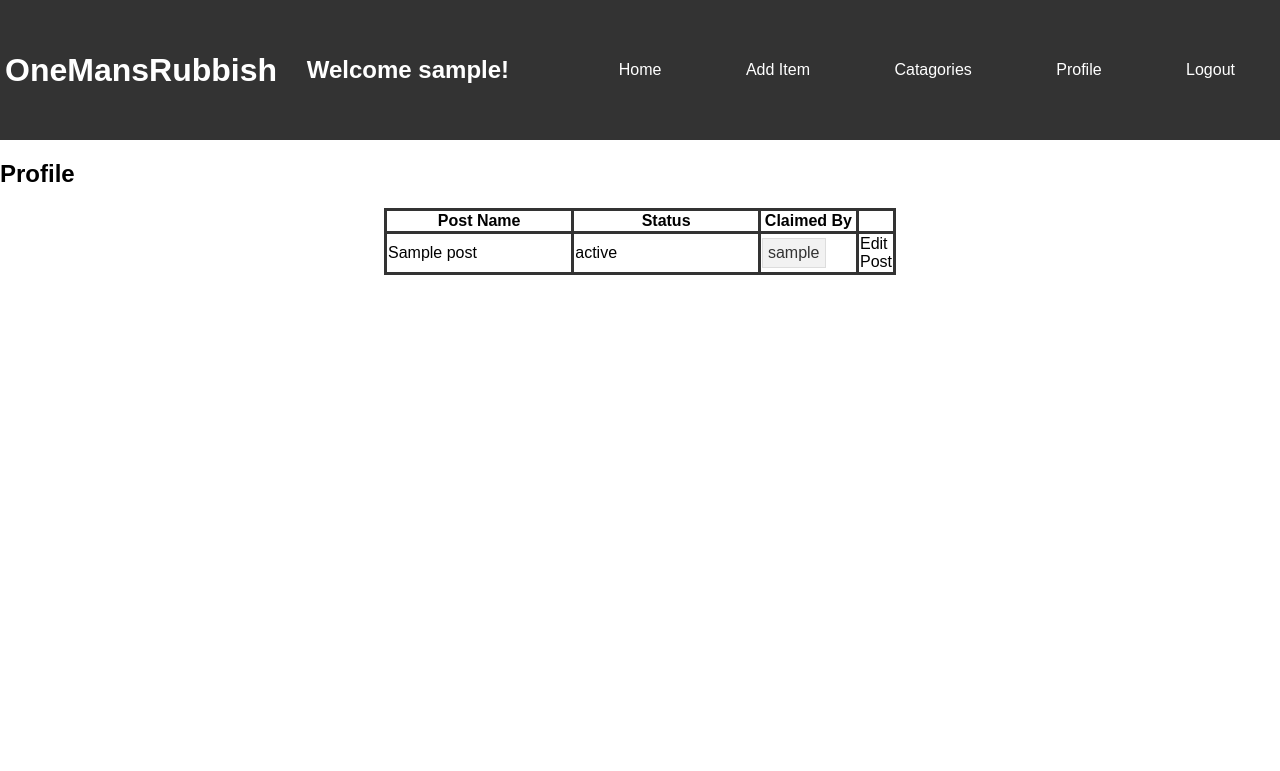
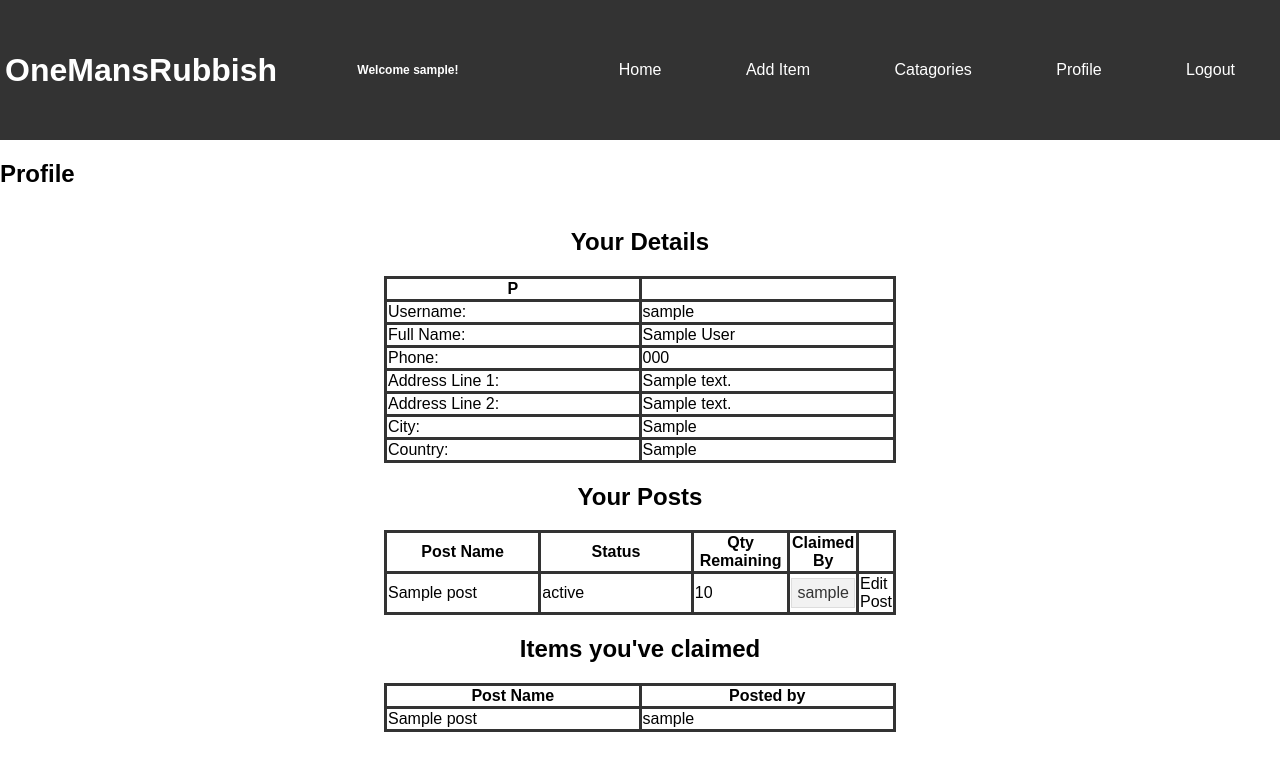
Before and after one commit to Athunder79/OneMansRubbish, a Flask app: page /profile in a window 1280 px wide. Shown: the top 771 px of the page. Run offline with Flask 3, Linux system fonts and the light colour scheme; a user stored in the database is signed in; tables that the repository leaves empty hold one stand-in row (values such as "Sample post").

Commit message:
added to profile page

```diff
--- a/OneMansRubbish/app.py
+++ b/OneMansRubbish/app.py
@@ -38,6 +38,9 @@ def index():
 @app.route('/register', methods=['GET', 'POST'])
 def register():
     if request.method == "POST":
+        if User.query.filter_by(user_name=request.form['user_name']).first():
+            flash('User name already exists')
+            return redirect(url_for('register'))
         user_name = request.form['user_name']
         password = request.form['password']
         full_name = request.form['full_name']
@@ -92,14 +95,15 @@ def listing(post_id):
     post = Post.query.get_or_404(post_id)
     return render_template('listing.html', post=post, comments=Comments.query.filter_by(comment_post_id=post_id).all(), claims=Claim.query.filter_by(claim_post_id=post_id).all())
 
-# change post staus to claimed
+
 @app.route('/claim_post/<int:post_id>', methods=['GET','POST'])
 @login_required
-
-
 def claim_post(post_id):
     post = Post.query.get_or_404(post_id)
     if request.method == "POST":
+        if current_user.id == post.user_id:
+            flash('You cannot claim your own post')
+            return redirect(url_for('listing', post_id=post.post_id))
         claim_post_id = post.post_id
         claim_user_id = current_user.id
         claim_status = "claimed"
@@ -150,9 +154,19 @@ def submit_post():
 @app.route('/profile')
 @login_required
 def profile():
+
     return render_template('profile.html', posted=Post.query.filter_by(user_id=current_user.id).all(),
                            claimed=Claim.query.all(),
-                           comments=Comments.query.filter_by(comment_user_id=current_user.id).all())
+                           comments=Comments.query.filter_by(comment_user_id=current_user.id).all(),
+                            direct_message=DirectMessage.query.all(),
+                            users=User.query.filter_by(id=current_user.id).all())
+
+
+
+@app.route('/direct_message/<int:post_id>')
+@login_required
+def direct_message():
+    return render_template('direct_message.html', direct_message=DirectMessage.query.all())
 
 if __name__ == "__main__":
     app.run(debug=True)
--- a/OneMansRubbish/static/style/style.css
+++ b/OneMansRubbish/static/style/style.css
@@ -58,3 +58,38 @@ table, th, td {
     border: 1px solid #ddd;
     padding: 5px;
 }
+
+button {
+    width: 150px;
+    padding: 10px;
+    background-color: #007bff;
+    border: none;
+    border-radius: 5px;
+    color: #fff;
+    font-size: 16px;
+    cursor: pointer;
+}
+.current-user{
+
+    font-size: 12px;
+}
+
+input {
+    width: 90%;
+    padding: 10px;
+    margin-bottom: 15px;
+    border: 1px solid #242222;
+    border-radius: 5px;
+}
+
+.medium-margin {
+    margin-top: 10px;
+    margin-bottom: 10px;
+}
+
+
+.img{
+    width: 95%;
+    height: auto;
+    padding-top: 17px;
+  }
--- a/OneMansRubbish/templates/base.html
+++ b/OneMansRubbish/templates/base.html
@@ -11,7 +11,7 @@
   <header class="navbar">
     <h1>OneMansRubbish</h1>
     {% if current_user.is_authenticated %}
-    <h2>Welcome {{current_user.user_name}}!</h2>
+    <h2 class="current-user">Welcome {{current_user.user_name}}!</h2>
     {% endif %}
 
     <nav>
--- a/OneMansRubbish/templates/login.html
+++ b/OneMansRubbish/templates/login.html
@@ -1,5 +1,6 @@
 {% extends 'base.html' %}
 {% block content %}
+<div class="center medium-margin">
 <h2>login</h2>
 <form method="post">
     <p>
@@ -14,4 +15,5 @@
         <button type="submit">Login</button>
     </p>
 </form>
+</div>
 {% endblock %}
--- a/OneMansRubbish/templates/profile.html
+++ b/OneMansRubbish/templates/profile.html
@@ -1,11 +1,61 @@
 {% extends 'base.html' %}
 {% block content %}
 <h2>Profile</h2>
+
 <table>
+    <caption>
+        <h2>Your Details</h2>
+    </caption>
+    <tbody>
+    <tr>
+        <th scope="col">P</th>
+        <th scope="col"></th>
+    </tr>
+{% for user in users %}
+
+
+        <tr>
+        <td>Username:</td>
+        <td>{{ user.user_name }}</td>
+    </tr>
+    <tr>
+        <td>Full Name:</td>
+        <td>{{ user.full_name }}</td>
+    </tr>
+    <tr>
+        <td>Phone:</td>
+        <td>{{ user.phone }}</td>
+    </tr>
+    <tr>
+        <td>Address Line 1:</td>
+        <td>{{ user.address_line1 }}</td>
+    </tr>
+    <tr>
+        <td>Address Line 2:</td>
+        <td>{{ user.address_line2 }}</td>
+    </tr>
+    <tr>
+        <td>City:</td>
+        <td>{{ user.city }}</td>
+    </tr>
+    <tr>
+        <td>Country:</td>
+        <td>{{ user.country }}</td>
+    </tr>
+{% endfor %}
+
+    </tbody>
+</table>
+
+<table>
+    <caption>
+        <h2>Your Posts</h2>
+    </caption>
     <tbody>
     <tr>
         <th scope="col">Post Name</th>
         <th scope="col">Status</th>
+        <th scope="col">Qty Remaining</th>
         <th scope="col">Claimed By</th>
         <th scope="col"></th>
     </tr>
@@ -14,6 +64,7 @@
     <tr>
         <td>{{ posts.post_title }}</td>
         <td>{{ posts.post_status }}</td>
+        <td>{{ posts.post_quantity }}</td>
         <td>
             {% for claim in claimed %}
                 {% if claim.claim_post_id == posts.post_id %}
@@ -24,6 +75,33 @@
         <td>Edit Post</td>
     </tr>
 {% endfor %}
+
+
+    </tbody>
+</table>
+
+
+<table>
+    <caption>
+        <h2>Items you've claimed</h2>
+    </caption>
+    <tbody>
+    <tr>
+        <th scope="col">Post Name</th>
+        <th scope="col">Posted by</th>
+    </tr>
+
+{% for claim in claimed %}
+    {% if claim.claim_user_id == current_user.id %}
+
+    <tr>
+        <td>{{ claim.claimed_post.post_title }}</td>
+        <td>{{ claim.claimed_post.posted_by.user_name }}</td>
+    </tr>
+    {% endif %}
+{% endfor %}
+
+
     </tbody>
 </table>
 
--- a/OneMansRubbish/templates/register.html
+++ b/OneMansRubbish/templates/register.html
@@ -1,6 +1,9 @@
 {% extends 'base.html' %}
 {% block content %}
+<div class="center medium-margin">
 <h2>Register</h2>
+
+    <p>Already have an account? <a class="page-link" href="{{ url_for('login') }}">Login</a></p>
 <form method="POST" action="{{ url_for('register') }}">
     <label for="username">Username:</label>
     <input type="text" id="username" name="user_name" required><br><br>
@@ -20,4 +23,5 @@
     <input type="text" id="country" name="country"><br><br>
     <button type="submit" value="Register">Register</button>
 </form>
+</div>
 {% endblock %}
--- a/OneMansRubbish/templates/submit_post.html
+++ b/OneMansRubbish/templates/submit_post.html
@@ -2,6 +2,7 @@
 {% extends 'base.html' %}
 
 {% block content %}
+<div class="center medium-margin">
     <h1>Create a Post</h1>
     <form action="/submit_post" method="POST">
         <label for="post_title">Title:</label>
@@ -24,4 +25,5 @@
 
         <button type="submit">Submit</button>
     </form>
+</div>
 {% endblock %}
```
Also changed, not shown: OneMansRubbish/templates/index.html (+12 -7 lines).
